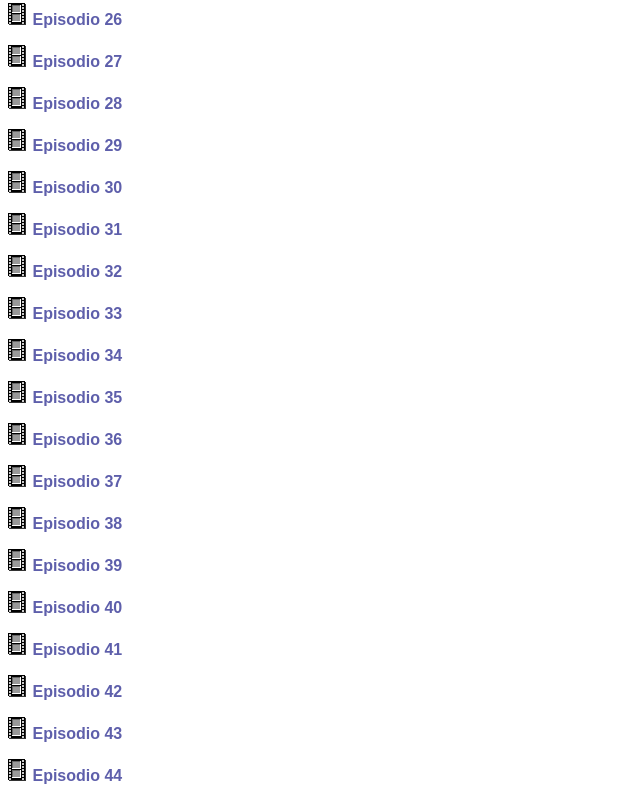
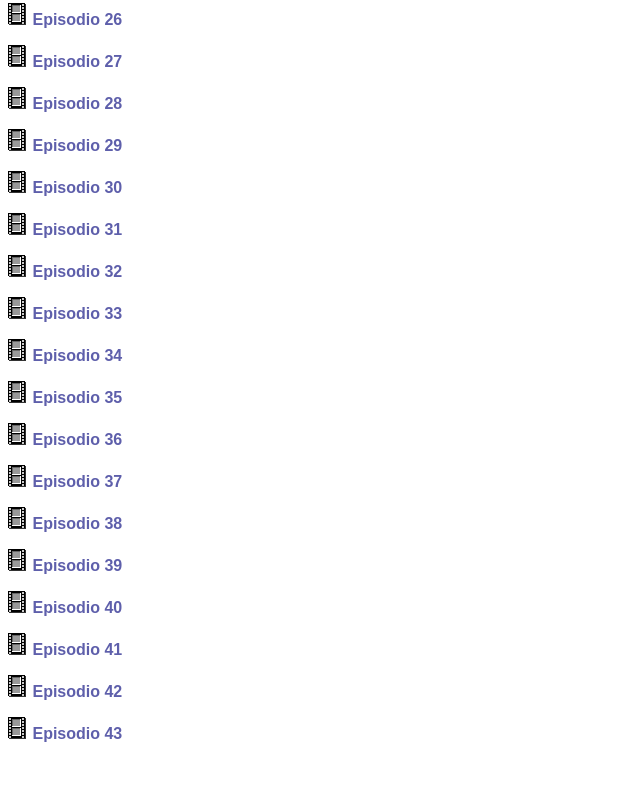
Before and after one commit to zohan9ir/saimoon, a plain HTML site: page temps/temporada2.html in a window 1280 px wide. Shown: the part 1108-1909 px from the top of the page, without its empty margins (0-640 px from the left). After the commit the page ends 1867 px from the top, so only its background shows below. Drawn offline with Linux system fonts and the light colour scheme.

Commit message:
Update temporada2.html

```diff
--- a/temps/temporada2.html
+++ b/temps/temporada2.html
@@ -21,51 +21,49 @@
 <audio src="../sound_1.mp3" autoplay></audio>
 
 <h4>Temporada 2:</h4>
-<p><img src="vid.gif"> <a class="linksdelaslistas" href="https://archive.org/download/sailor-moon-082_202504/Sailor%20Moon%20-%20047.mp4" target="visor">Episodio 01</a></p>
-<p><img src="vid.gif"> <a class="linksdelaslistas" href="https://archive.org/download/sailor-moon-082_202504/Sailor%20Moon%20-%20048.mp4" target="visor">Episodio 02</a></p>
-<p><img src="vid.gif"> <a class="linksdelaslistas" href="https://archive.org/download/sailor-moon-082_202504/Sailor%20Moon%20-%20049.mp4" target="visor">Episodio 03</a></p>
-<p><img src="vid.gif"> <a class="linksdelaslistas" href="https://archive.org/download/sailor-moon-082_202504/Sailor%20Moon%20-%20050.mp4" target="visor">Episodio 04</a></p>
-<p><img src="vid.gif"> <a class="linksdelaslistas" href="https://archive.org/download/sailor-moon-082_202504/Sailor%20Moon%20-%20051.mp4" target="visor">Episodio 05</a></p>
-<p><img src="vid.gif"> <a class="linksdelaslistas" href="https://archive.org/download/sailor-moon-082_202504/Sailor%20Moon%20-%20052.mp4" target="visor">Episodio 06</a></p>
-<p><img src="vid.gif"> <a class="linksdelaslistas" href="https://archive.org/download/sailor-moon-082_202504/Sailor%20Moon%20-%20053.mp4" target="visor">Episodio 07</a></p>
-<p><img src="vid.gif"> <a class="linksdelaslistas" href="https://archive.org/download/sailor-moon-082_202504/Sailor%20Moon%20-%20054.mp4" target="visor">Episodio 08</a></p>
-<p><img src="vid.gif"> <a class="linksdelaslistas" href="https://archive.org/download/sailor-moon-082_202504/Sailor%20Moon%20-%20055.mp4" target="visor">Episodio 09</a></p>
-<p><img src="vid.gif"> <a class="linksdelaslistas" href="https://archive.org/download/sailor-moon-082_202504/Sailor%20Moon%20-%20056.mp4" target="visor">Episodio 10</a></p>
-<p><img src="vid.gif"> <a class="linksdelaslistas" href="https://archive.org/download/sailor-moon-082_202504/Sailor%20Moon%20-%20057.mp4" target="visor">Episodio 11</a></p>
-<p><img src="vid.gif"> <a class="linksdelaslistas" href="https://archive.org/download/sailor-moon-082_202504/Sailor%20Moon%20-%20058.mp4" target="visor">Episodio 12</a></p>
-<p><img src="vid.gif"> <a class="linksdelaslistas" href="https://archive.org/download/sailor-moon-082_202504/Sailor%20Moon%20-%20059.mp4" target="visor">Episodio 13</a></p>
-<p><img src="vid.gif"> <a class="linksdelaslistas" href="https://archive.org/download/sailor-moon-082_202504/Sailor%20Moon%20-%20060.mp4" target="visor">Episodio 14</a></p>
-<p><img src="vid.gif"> <a class="linksdelaslistas" href="https://archive.org/download/sailor-moon-082_202504/Sailor%20Moon%20-%20061.mp4" target="visor">Episodio 15</a></p>
-<p><img src="vid.gif"> <a class="linksdelaslistas" href="https://archive.org/download/sailor-moon-082_202504/Sailor%20Moon%20-%20062.mp4" target="visor">Episodio 16</a></p>
-<p><img src="vid.gif"> <a class="linksdelaslistas" href="https://archive.org/download/sailor-moon-082_202504/Sailor%20Moon%20-%20063.mp4" target="visor">Episodio 17</a></p>
-<p><img src="vid.gif"> <a class="linksdelaslistas" href="https://archive.org/download/sailor-moon-082_202504/Sailor%20Moon%20-%20064.mp4" target="visor">Episodio 18</a></p>
-<p><img src="vid.gif"> <a class="linksdelaslistas" href="https://archive.org/download/sailor-moon-082_202504/Sailor%20Moon%20-%20065.mp4" target="visor">Episodio 19</a></p>
-<p><img src="vid.gif"> <a class="linksdelaslistas" href="https://archive.org/download/sailor-moon-082_202504/Sailor%20Moon%20-%20066.mp4" target="visor">Episodio 20</a></p>
-<p><img src="vid.gif"> <a class="linksdelaslistas" href="https://archive.org/download/sailor-moon-082_202504/Sailor%20Moon%20-%20067.mp4" target="visor">Episodio 21</a></p>
-<p><img src="vid.gif"> <a class="linksdelaslistas" href="https://archive.org/download/sailor-moon-082_202504/Sailor%20Moon%20-%20068.mp4" target="visor">Episodio 22</a></p>
-<p><img src="vid.gif"> <a class="linksdelaslistas" href="https://archive.org/download/sailor-moon-082_202504/Sailor%20Moon%20-%20069.mp4" target="visor">Episodio 23</a></p>
-<p><img src="vid.gif"> <a class="linksdelaslistas" href="https://archive.org/download/sailor-moon-082_202504/Sailor%20Moon%20-%20070.mp4" target="visor">Episodio 24</a></p>
-<p><img src="vid.gif"> <a class="linksdelaslistas" href="https://archive.org/download/sailor-moon-082_202504/Sailor%20Moon%20-%20071.mp4" target="visor">Episodio 25</a></p>
-<p><img src="vid.gif"> <a class="linksdelaslistas" href="https://archive.org/download/sailor-moon-082_202504/Sailor%20Moon%20-%20072.mp4" target="visor">Episodio 26</a></p>
-<p><img src="vid.gif"> <a class="linksdelaslistas" href="https://archive.org/download/sailor-moon-082_202504/Sailor%20Moon%20-%20073.mp4" target="visor">Episodio 27</a></p>
-<p><img src="vid.gif"> <a class="linksdelaslistas" href="https://archive.org/download/sailor-moon-082_202504/Sailor%20Moon%20-%20074.mp4" target="visor">Episodio 28</a></p>
-<p><img src="vid.gif"> <a class="linksdelaslistas" href="https://archive.org/download/sailor-moon-082_202504/Sailor%20Moon%20-%20075.mp4" target="visor">Episodio 29</a></p>
-<p><img src="vid.gif"> <a class="linksdelaslistas" href="https://archive.org/download/sailor-moon-082_202504/Sailor%20Moon%20-%20076.mp4" target="visor">Episodio 30</a></p>
-<p><img src="vid.gif"> <a class="linksdelaslistas" href="https://archive.org/download/sailor-moon-082_202504/Sailor%20Moon%20-%20077.mp4" target="visor">Episodio 31</a></p>
-<p><img src="vid.gif"> <a class="linksdelaslistas" href="https://archive.org/download/sailor-moon-082_202504/Sailor%20Moon%20-%20078.mp4" target="visor">Episodio 32</a></p>
-<p><img src="vid.gif"> <a class="linksdelaslistas" href="https://archive.org/download/sailor-moon-082_202504/Sailor%20Moon%20-%20079.mp4" target="visor">Episodio 33</a></p>
-<p><img src="vid.gif"> <a class="linksdelaslistas" href="https://archive.org/download/sailor-moon-082_202504/Sailor%20Moon%20-%20080.mp4" target="visor">Episodio 34</a></p>
-<p><img src="vid.gif"> <a class="linksdelaslistas" href="https://archive.org/download/sailor-moon-082_202504/Sailor%20Moon%20-%20081.mp4" target="visor">Episodio 35</a></p>
-<p><img src="vid.gif"> <a class="linksdelaslistas" href="https://archive.org/download/sailor-moon-082_202504/Sailor%20Moon%20-%20082.mp4" target="visor">Episodio 36</a></p>
-<p><img src="vid.gif"> <a class="linksdelaslistas" href="https://archive.org/download/sailor-moon-082_202504/Sailor%20Moon%20-%20083.mp4" target="visor">Episodio 37</a></p>
-<p><img src="vid.gif"> <a class="linksdelaslistas" href="https://archive.org/download/sailor-moon-082_202504/Sailor%20Moon%20-%20084.mp4" target="visor">Episodio 38</a></p>
-<p><img src="vid.gif"> <a class="linksdelaslistas" href="https://archive.org/download/sailor-moon-082_202504/Sailor%20Moon%20-%20085.mp4" target="visor">Episodio 39</a></p>
-<p><img src="vid.gif"> <a class="linksdelaslistas" href="https://archive.org/download/sailor-moon-082_202504/Sailor%20Moon%20-%20086.mp4" target="visor">Episodio 40</a></p>
-<p><img src="vid.gif"> <a class="linksdelaslistas" href="https://archive.org/download/sailor-moon-082_202504/Sailor%20Moon%20-%20087.mp4" target="visor">Episodio 41</a></p>
-<p><img src="vid.gif"> <a class="linksdelaslistas" href="https://archive.org/download/sailor-moon-082_202504/Sailor%20Moon%20-%20088.mp4" target="visor">Episodio 42</a></p>
-<p><img src="vid.gif"> <a class="linksdelaslistas" href="https://archive.org/download/sailor-moon-082_202504/Sailor%20Moon%20-%20089.mp4" target="visor">Episodio 43</a></p>
-<p><img src="vid.gif"> <a class="linksdelaslistas" href="https://archive.org/download/sailor-moon-082_202504/Sailor%20Moon%20-%20090.mp4" target="visor">Episodio 44</a></p>
-
+<p><img src="vid.gif"> <a class="linksdelaslistas" href="https://chibi.iitranq.co.uk/654JEo5UqrMa.mp4" target="visor">Episodio 01</a></p>
+<p><img src="vid.gif"> <a class="linksdelaslistas" href="https://chibi.iitranq.co.uk/YTq8wP6gD2CL.mp4" target="visor">Episodio 02</a></p>
+<p><img src="vid.gif"> <a class="linksdelaslistas" href="https://chibi.iitranq.co.uk/WbMbZV2c5DuW.mp4" target="visor">Episodio 03</a></p>
+<p><img src="vid.gif"> <a class="linksdelaslistas" href="https://chibi.iitranq.co.uk/yClbiXGotvO6.mp4" target="visor">Episodio 04</a></p>
+<p><img src="vid.gif"> <a class="linksdelaslistas" href="https://chibi.iitranq.co.uk/3EVGeXM8sjWI.mp4" target="visor">Episodio 05</a></p>
+<p><img src="vid.gif"> <a class="linksdelaslistas" href="https://chibi.iitranq.co.uk/zfuxjnq34QuL.mp4" target="visor">Episodio 06</a></p>
+<p><img src="vid.gif"> <a class="linksdelaslistas" href="https://chibi.iitranq.co.uk/FvNCFj6QVpiw.mp4" target="visor">Episodio 07</a></p>
+<p><img src="vid.gif"> <a class="linksdelaslistas" href="https://chibi.iitranq.co.uk/FtE3UK2EDQK0.mp4" target="visor">Episodio 08</a></p>
+<p><img src="vid.gif"> <a class="linksdelaslistas" href="https://chibi.iitranq.co.uk/YYdd617Yl6xu.mp4" target="visor">Episodio 09</a></p>
+<p><img src="vid.gif"> <a class="linksdelaslistas" href="https://chibi.iitranq.co.uk/2eY0gxmhDUwI.mp4" target="visor">Episodio 10</a></p>
+<p><img src="vid.gif"> <a class="linksdelaslistas" href="https://chibi.iitranq.co.uk/4ZGapKwydqIg.mp4" target="visor">Episodio 11</a></p>
+<p><img src="vid.gif"> <a class="linksdelaslistas" href="https://chibi.iitranq.co.uk/pRlwe24yNcq0.mp4" target="visor">Episodio 12</a></p>
+<p><img src="vid.gif"> <a class="linksdelaslistas" href="https://chibi.iitranq.co.uk/3iPRsUjnLSvp.mp4" target="visor">Episodio 13</a></p>
+<p><img src="vid.gif"> <a class="linksdelaslistas" href="https://chibi.iitranq.co.uk/ZtfYwTl4Ixux.mp4" target="visor">Episodio 14</a></p>
+<p><img src="vid.gif"> <a class="linksdelaslistas" href="https://chibi.iitranq.co.uk/jaAOCN13Xh8m.mp4" target="visor">Episodio 15</a></p>
+<p><img src="vid.gif"> <a class="linksdelaslistas" href="https://chibi.iitranq.co.uk/dZgAOhJTIjBv.mp4" target="visor">Episodio 16</a></p>
+<p><img src="vid.gif"> <a class="linksdelaslistas" href="https://chibi.iitranq.co.uk/uyaO4LupsSwz.mp4" target="visor">Episodio 17</a></p>
+<p><img src="vid.gif"> <a class="linksdelaslistas" href="https://chibi.iitranq.co.uk/NCiGCz2WeYdR.mp4" target="visor">Episodio 18</a></p>
+<p><img src="vid.gif"> <a class="linksdelaslistas" href="https://chibi.iitranq.co.uk/gDjrcYByKNAX.mp4" target="visor">Episodio 19</a></p>
+<p><img src="vid.gif"> <a class="linksdelaslistas" href="https://chibi.iitranq.co.uk/S8ocR0uWrhXq.mp4" target="visor">Episodio 20</a></p>
+<p><img src="vid.gif"> <a class="linksdelaslistas" href="https://chibi.iitranq.co.uk/p99chtbWCHwk.mp4" target="visor">Episodio 21</a></p>
+<p><img src="vid.gif"> <a class="linksdelaslistas" href="https://chibi.iitranq.co.uk/4PDgJRBTkTY9.mp4" target="visor">Episodio 22</a></p>
+<p><img src="vid.gif"> <a class="linksdelaslistas" href="https://chibi.iitranq.co.uk/CHYkX0SBL9HG.mp4" target="visor">Episodio 23</a></p>
+<p><img src="vid.gif"> <a class="linksdelaslistas" href="https://chibi.iitranq.co.uk/MJieiw5u8t0H.mp4" target="visor">Episodio 24</a></p>
+<p><img src="vid.gif"> <a class="linksdelaslistas" href="https://chibi.iitranq.co.uk/XE0VFkE0ckeF.mp4" target="visor">Episodio 25</a></p>
+<p><img src="vid.gif"> <a class="linksdelaslistas" href="https://chibi.iitranq.co.uk/qN4k3VcBG8DQ.mp4" target="visor">Episodio 26</a></p>
+<p><img src="vid.gif"> <a class="linksdelaslistas" href="https://chibi.iitranq.co.uk/4IDWmcww5xFX.mp4" target="visor">Episodio 27</a></p>
+<p><img src="vid.gif"> <a class="linksdelaslistas" href="https://chibi.iitranq.co.uk/QYTbwchUzp64.mp4" target="visor">Episodio 28</a></p>
+<p><img src="vid.gif"> <a class="linksdelaslistas" href="https://chibi.iitranq.co.uk/ilXWWcroAOHh.mp4" target="visor">Episodio 29</a></p>
+<p><img src="vid.gif"> <a class="linksdelaslistas" href="https://chibi.iitranq.co.uk/xI3CLhtbADbZ.mp4" target="visor">Episodio 30</a></p>
+<p><img src="vid.gif"> <a class="linksdelaslistas" href="https://chibi.iitranq.co.uk/YdpFWBadkzwp.mp4" target="visor">Episodio 31</a></p>
+<p><img src="vid.gif"> <a class="linksdelaslistas" href="https://chibi.iitranq.co.uk/OOyAXgBpGr3G.mp4" target="visor">Episodio 32</a></p>
+<p><img src="vid.gif"> <a class="linksdelaslistas" href="https://chibi.iitranq.co.uk/tIaWZ7scX8PK.mp4" target="visor">Episodio 33</a></p>
+<p><img src="vid.gif"> <a class="linksdelaslistas" href="https://chibi.iitranq.co.uk/QrSxvcFbIWO3.mp4" target="visor">Episodio 34</a></p>
+<p><img src="vid.gif"> <a class="linksdelaslistas" href="https://chibi.iitranq.co.uk/f5Jo9I2ECzKN.mp4" target="visor">Episodio 35</a></p>
+<p><img src="vid.gif"> <a class="linksdelaslistas" href="https://chibi.iitranq.co.uk/zBsxPdAWudnd.mp4" target="visor">Episodio 36</a></p>
+<p><img src="vid.gif"> <a class="linksdelaslistas" href="https://chibi.iitranq.co.uk/ec1rxMtnVtHI.mp4" target="visor">Episodio 37</a></p>
+<p><img src="vid.gif"> <a class="linksdelaslistas" href="https://chibi.iitranq.co.uk/97bG5yoieXnf.mp4" target="visor">Episodio 38</a></p>
+<p><img src="vid.gif"> <a class="linksdelaslistas" href="https://chibi.iitranq.co.uk/37mkvAVpCsQP.mp4" target="visor">Episodio 39</a></p>
+<p><img src="vid.gif"> <a class="linksdelaslistas" href="https://chibi.iitranq.co.uk/paEjRVqRkpPX.mp4" target="visor">Episodio 40</a></p>
+<p><img src="vid.gif"> <a class="linksdelaslistas" href="https://chibi.iitranq.co.uk/MI0qSUfJqgbB.mp4" target="visor">Episodio 41</a></p>
+<p><img src="vid.gif"> <a class="linksdelaslistas" href="https://chibi.iitranq.co.uk/XKZJVTPC8rNg.mp4" target="visor">Episodio 42</a></p>
+<p><img src="vid.gif"> <a class="linksdelaslistas" href="https://chibi.iitranq.co.uk/f1FSwHuhRS9e.mp4" target="visor">Episodio 43</a></p>
 
 
 
```
